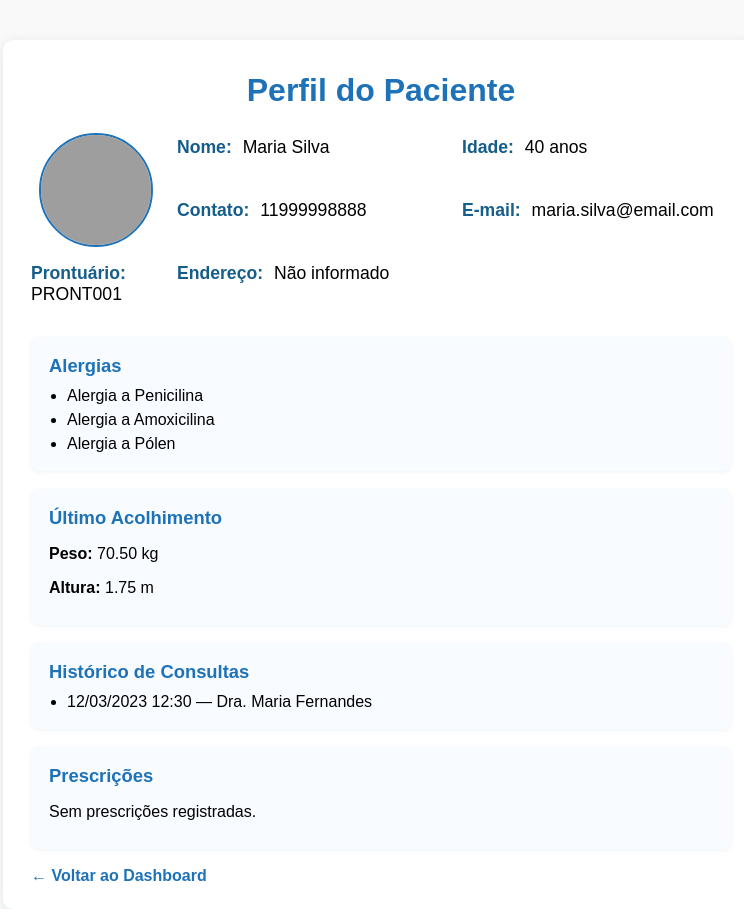
After one commit to Matheus3575/clinica-medica, a Django app: page /paciente/1/perfil/ in a window 1280 px wide. The commit adds this page. Shown: the whole page, without its empty margins (259-1003 px from the left). Run offline with Django 5.2, Linux system fonts and the light colour scheme; a user stored in the database is signed in; data comes from the database, SQL or seed files in the repository; grey boxes are pictures that could not be loaded.

Commit message:
add: novas telas de perfil do paciente e medico

```diff
--- /dev/null
+++ b/core/static/css/perfil_paciente.css
@@ -0,0 +1,96 @@
+body {
+    background: #f9f9f9;
+    font-family: Arial, sans-serif;
+    margin: 0;
+    padding: 0;
+}
+
+.container {
+    max-width: 700px;
+    margin: 40px auto 0 auto;
+    background: #fff;
+    border-radius: 10px;
+    box-shadow: 0 2px 12px rgba(30, 60, 90, 0.10);
+    padding: 32px 28px 24px 28px;
+}
+
+h2 {
+    color: #1d72b8;
+    margin-top: 0;
+    margin-bottom: 24px;
+    text-align: center;
+    font-size: 2rem;
+}
+
+.perfil-tabela {
+    display: grid;
+    grid-template-columns: 130px 1fr 1fr;
+    grid-template-rows: auto auto auto;
+    gap: 12px 16px;
+    margin-bottom: 28px;
+    align-items: start;
+}
+
+.perfil-foto {
+    width: 110px;
+    height: 110px;
+    border-radius: 50%;
+    object-fit: cover;
+    background: #e0e7ef;
+    border: 2px solid #1d72b8;
+    grid-row: 1 / 3;
+    grid-column: 1;
+    justify-self: center;
+}
+
+.perfil-celula {
+    font-size: 1.1rem;
+    padding: 4px 0;
+}
+
+.perfil-label {
+    color: #155d8b;
+    font-weight: 600;
+    margin-right: 6px;
+}
+
+.perfil-endereco {
+    grid-column: 2 / 4;
+    grid-row: 3;
+    font-size: 1.1rem;
+    padding: 4px 0;
+}
+
+.card {
+    background: #f8fbff;
+    border-radius: 8px;
+    box-shadow: 0 1px 4px rgba(30, 60, 90, 0.07);
+    padding: 18px 18px 12px 18px;
+    margin-bottom: 18px;
+}
+
+.card h4 {
+    color: #1d72b8;
+    margin-top: 0;
+    margin-bottom: 10px;
+    font-size: 1.15rem;
+}
+
+.card ul {
+    margin: 0 0 0 18px;
+    padding: 0;
+}
+
+.card li {
+    margin-bottom: 6px;
+}
+
+a {
+    color: #1d72b8;
+    text-decoration: none;
+    font-weight: 600;
+}
+
+a:hover {
+    text-decoration: underline;
+}
--- a/core/templates/cancelar_consulta.html
+++ b/core/templates/cancelar_consulta.html
@@ -29,7 +29,7 @@
                 <tbody>
                     {% for consulta in consultas %}
                     <tr>
-                        <td>{{ consulta.paciente.nome }}</td>
+                        <td><a href="{% url 'paciente_perfil' consulta.paciente.id %}">{{ consulta.paciente.nome }}</a></td>
                         <td>{{ consulta.data_hora|date:"d/m/Y H:i" }}</td>
                         <td>{{ consulta.sala.numero }}</td>
                         <td>
--- a/core/templates/medico_dashboard.html
+++ b/core/templates/medico_dashboard.html
@@ -14,6 +14,7 @@
             <a href="{% url 'agendar_consulta' %}">Agendar Consulta</a>
             <a href="{% url 'cancelar_consulta' %}">Cancelar Consulta</a>
             <a href="{% url 'realizar_consulta' %}">Realizar Consulta</a>
+            <a href="{% url 'medico_perfil' %}">Espaço do Médico</a>
 
             <!-- Formulário para logout via POST -->
             <form method="post" action="{% url 'logout' %}">
--- /dev/null
+++ b/core/templates/paciente_perfil.html
@@ -0,0 +1,92 @@
+{% load static %}
+<!DOCTYPE html>
+<html lang="pt-br">
+<head>
+    <meta charset="UTF-8">
+    <title>Perfil do Paciente</title>
+    <link rel="stylesheet" type="text/css" href="{% static 'css/perfil_paciente.css' %}">
+</head>
+<body>
+    <div class="container">
+        <h2>Perfil do Paciente</h2>
+        <div class="perfil-tabela">
+            <img src="https://i.pinimg.com/474x/21/9e/ae/219eaea67aafa864db091919ce3f5d82.jpg" alt="Foto do paciente" class="perfil-foto">
+
+            <div class="perfil-celula">
+                <span class="perfil-label">Nome:</span> {{ paciente.nome }}
+            </div>
+            <div class="perfil-celula">
+                <span class="perfil-label">Idade:</span> {{ idade }} anos
+            </div>
+
+            <div class="perfil-celula">
+                <span class="perfil-label">Contato:</span> {{ paciente.telefone }}
+            </div>
+            <div class="perfil-celula">
+                <span class="perfil-label">E-mail:</span> {{ paciente.email }}
+            </div>
+
+            <div class="perfil-celula">
+                <span class="perfil-label">Prontuário:</span> {{ paciente.prontuario }}
+            </div>
+
+            <div class="perfil-endereco">
+                <span class="perfil-label">Endereço:</span> {{ paciente.endereco|default:"Não informado" }}
+            </div>
+        </div>
+        <div class="card">
+            <h4>Alergias</h4>
+            {% if alergias %}
+                <ul>
+                    {% for alergia in alergias %}
+                        <li>{{ alergia.nome }}{% if alergia.gravidade >= 7 %} <span style="color:red;">(Grave)</span>{% endif %}</li>
+                    {% endfor %}
+                </ul>
+            {% else %}
+                <p>Sem alergias registradas.</p>
+            {% endif %}
+        </div>
+        <div class="card">
+            <h4>Último Acolhimento</h4>
+            {% if acolhimento %}
+                <p><strong>Peso:</strong> {{ acolhimento.peso }} kg</p>
+                <p><strong>Altura:</strong> {{ acolhimento.altura }} m</p>
+            {% else %}
+                <p>Sem dados de acolhimento.</p>
+            {% endif %}
+        </div>
+        <div class="card">
+            <h4>Histórico de Consultas</h4>
+            {% if consultas %}
+                <ul>
+                    {% for consulta in consultas %}
+                        <li>
+                            {{ consulta.data_hora|date:"d/m/Y H:i" }} — {{ consulta.medico.nome }}
+                            {% if consulta.consulta_descritiva %}
+                                <br><em>{{ consulta.consulta_descritiva }}</em>
+                            {% endif %}
+                        </li>
+                    {% endfor %}
+                </ul>
+            {% else %}
+                <p>Sem consultas registradas.</p>
+            {% endif %}
+        </div>
+        <div class="card">
+            <h4>Prescrições</h4>
+            {% if prescricoes %}
+                <ul>
+                    {% for prescricao in prescricoes %}
+                        <li>
+                            {{ prescricao.consulta.data_hora|date:"d/m/Y" }} - {{ prescricao.medicamento.nome }} ({{ prescricao.dosagem }}, {{ prescricao.quantidade }}x, {{ prescricao.duracao }} dias)
+                        </li>
+                    {% endfor %}
+                </ul>
+            {% else %}
+                <p>Sem prescrições registradas.</p>
+            {% endif %}
+        </div>
+        <a href="{% url 'dashboard' %}">← Voltar ao Dashboard</a>
+    </div>
+</body>
+</html>
--- a/core/templates/realizar_consulta.html
+++ b/core/templates/realizar_consulta.html
@@ -24,15 +24,16 @@
                 {% for c in consultas %}
                     <li>
                         <a href="?id={{ c.id }}" tabindex="0">
-                            {{ c.paciente.nome }} - {{ c.data_hora|date:"H:i" }} - Sala {{ c.sala.numero }}
+                            <a href="{% url 'paciente_perfil' c.paciente.id %}">{{ c.paciente.nome }}</a> - {{ c.data_hora|date:"H:i" }} - Sala {{ c.sala.numero }}
                         </a>
+
                     </li>
                 {% endfor %}
             </ul>
         </section>
 
         <section class="info-consulta card">
-            <p><strong>Paciente:</strong> {{ consulta.paciente.nome }}</p>
+            <p><strong>Paciente:</strong> <a href="{% url 'paciente_perfil' consulta.paciente.id %}">{{ consulta.paciente.nome }}</a></p>
             <p><strong>Data e Hora:</strong> {{ consulta.data_hora|date:"d/m/Y H:i" }}</p>
             <p><strong>Médico:</strong> {{ consulta.medico.nome }}</p>
             <p><strong>Sala:</strong> {{ consulta.sala.numero }}</p>
--- a/core/urls.py
+++ b/core/urls.py
@@ -8,4 +8,6 @@ urlpatterns = [
     path('consultas/realizar/', views.realizar_consulta, name='realizar_consulta'),
     path('paciente-info/<int:paciente_id>/', views.paciente_info, name='paciente_info'),
     path('sala-info/<int:sala_id>/', views.sala_info, name='sala_info'),
+    path('medico/perfil', views.medico_perfil, name='medico_perfil'),
+    path('paciente/<int:paciente_id>/perfil/', views.paciente_perfil, name='paciente_perfil')
 ]
--- a/core/views.py
+++ b/core/views.py
@@ -1,11 +1,11 @@
 from django.contrib.auth.decorators import login_required
-from django.shortcuts import render, redirect
+from django.shortcuts import render, redirect, get_object_or_404
 from django.http import JsonResponse
 from datetime import date
 from core.models import Medico, Paciente, Acolhimento, Consulta, Sala, Equipamento, Ultrassom, Alergia, Prescricao,Medicamento
 from core.forms import AgendarConsultaForm
 from datetime import timedelta
-from .forms import FinalizarConsultaForm,PrescricaoForm, AgendarRetornoForm
+from .forms import FinalizarConsultaForm, PrescricaoForm, AgendarRetornoForm, MedicoUpdateForm
 from django.contrib import messages
 from django.utils import timezone
 from datetime import datetime , time
@@ -227,6 +227,42 @@ def realizar_consulta(request):
         'agendar_form': agendar_form,
     })
 
+@login_required
+def medico_perfil(request):
+    medico = get_object_or_404(Medico, user=request.user)
+    if request.method == 'POST':
+        form = MedicoUpdateForm(request.POST, instance=medico)
+        if form.is_valid():
+            form.save()
+            return render(request, 'medico_perfil.html', {'form': form, 'success': True})
+        else:
+            form = MedicoUpdateForm(instance=medico)
+            return render(request, 'medico_perfil.html', {'form': form})
+    else:
+        form = MedicoUpdateForm(instance=medico)
+        return render(request, 'medico_perfil.html', {'form': form})
+
+@login_required
+def paciente_perfil(request, paciente_id):
+    paciente = get_object_or_404(Paciente, id=paciente_id)
+    consultas = Consulta.objects.filter(paciente = paciente).order_by('-data_hora')
+    alergias = Alergia.objects.filter(paciente=paciente)
+    acolhimento = Acolhimento.objects.filter(paciente=paciente).order_by('-data_hora').first()
+    prescricoes = Prescricao.objects.filter(consulta__paciente=paciente)
+    hoje = date.today()
+    idade = hoje.year - paciente.data_nascimento.year - ((hoje.month, hoje.day) < (paciente.data_nascimento.month, paciente.data_nascimento.day))
+
+
+    return render(request, 'paciente_perfil.html', {
+        'paciente': paciente,
+        'consultas': consultas,
+        'alergias': alergias,
+        'acolhimento': acolhimento,
+        'prescricoes': prescricoes,
+        'idade': idade,
+    })
+
+@login_required
 def logout_view(request):
     logout(request)
     return redirect('login')
```
Also changed, not shown: core/forms.py (+6 -1 lines), core/static/css/medico_perfil.css (added, +101 -0 lines), core/static/css/realizar_consulta.css (+0 -7 lines), core/templates/medico_perfil.html (added, +23 -0 lines).
